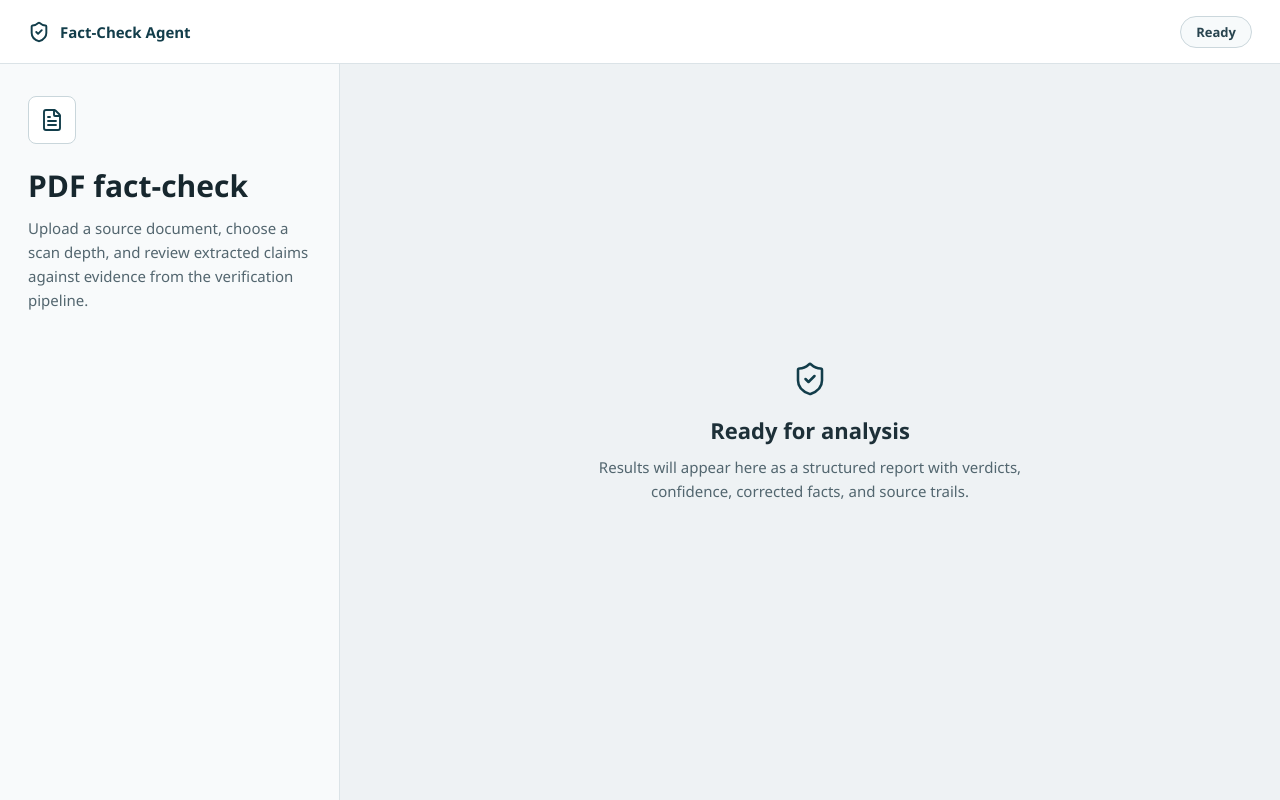
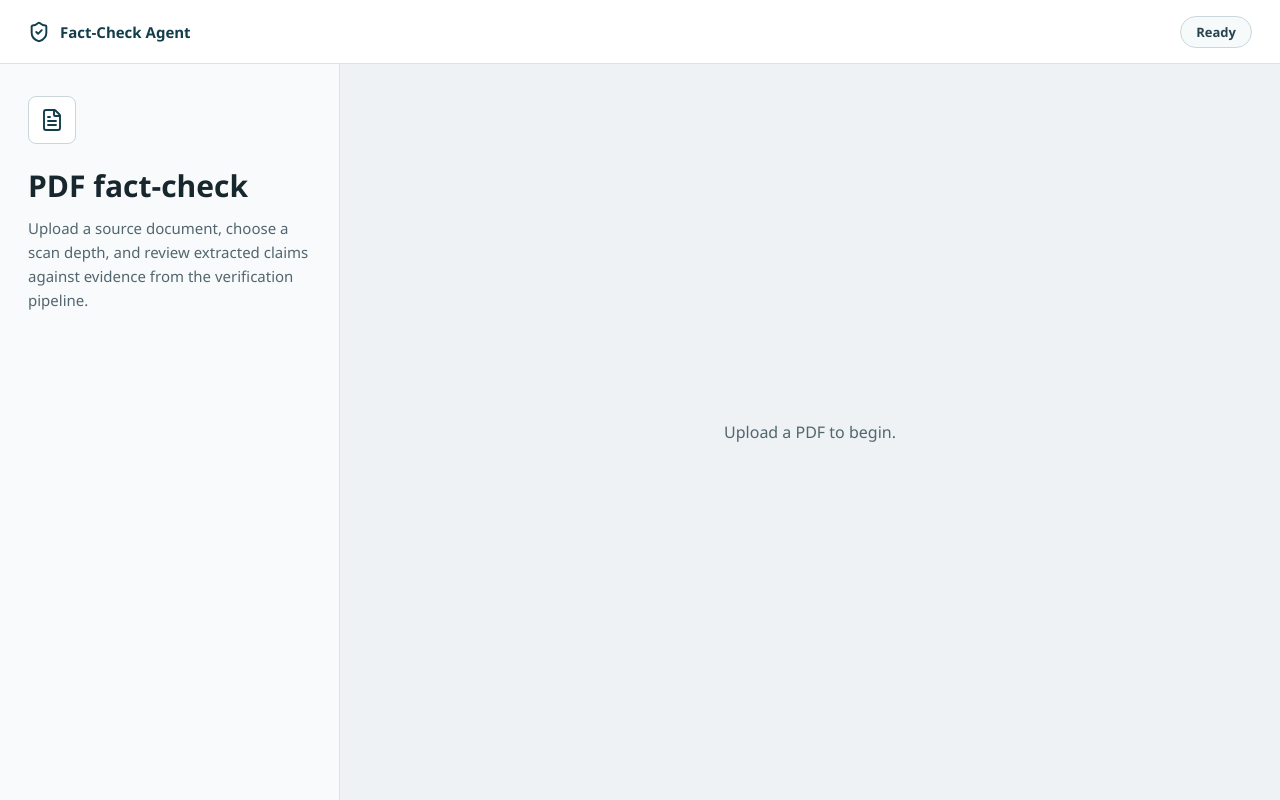
Before and after one commit to Shubhamisl/fact-check, a React (Vite) app in the folder frontend/: page / in a window 1280 px wide. Built offline with nearby package versions, Linux system fonts and the light colour scheme.

Commit message:
fix: simplify frontend empty state

```diff
--- a/frontend/src/App.tsx
+++ b/frontend/src/App.tsx
@@ -24,14 +24,7 @@ export default function App() {
         </aside>
 
         <section className="resultsPane" aria-label="Fact-check results">
-          <div className="emptyState">
-            <ShieldCheck size={36} strokeWidth={1.7} />
-            <h2>Ready for analysis</h2>
-            <p>
-              Results will appear here as a structured report with verdicts,
-              confidence, corrected facts, and source trails.
-            </p>
-          </div>
+          <div className="emptyState">Upload a PDF to begin.</div>
         </section>
       </section>
     </main>
```
